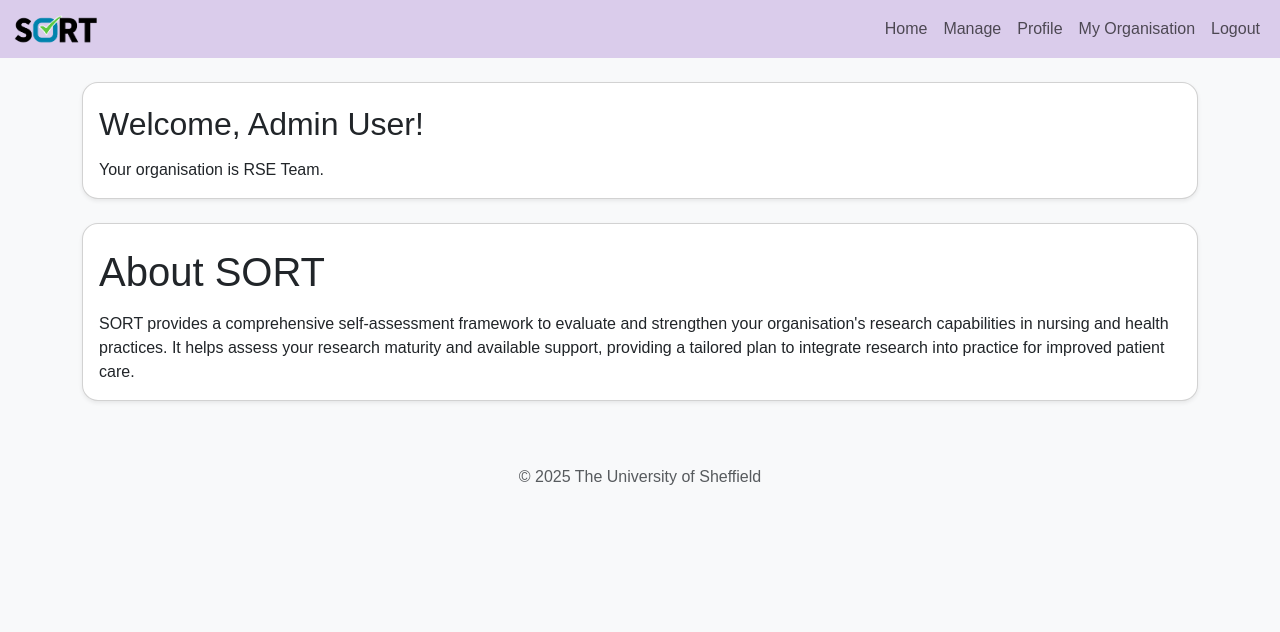
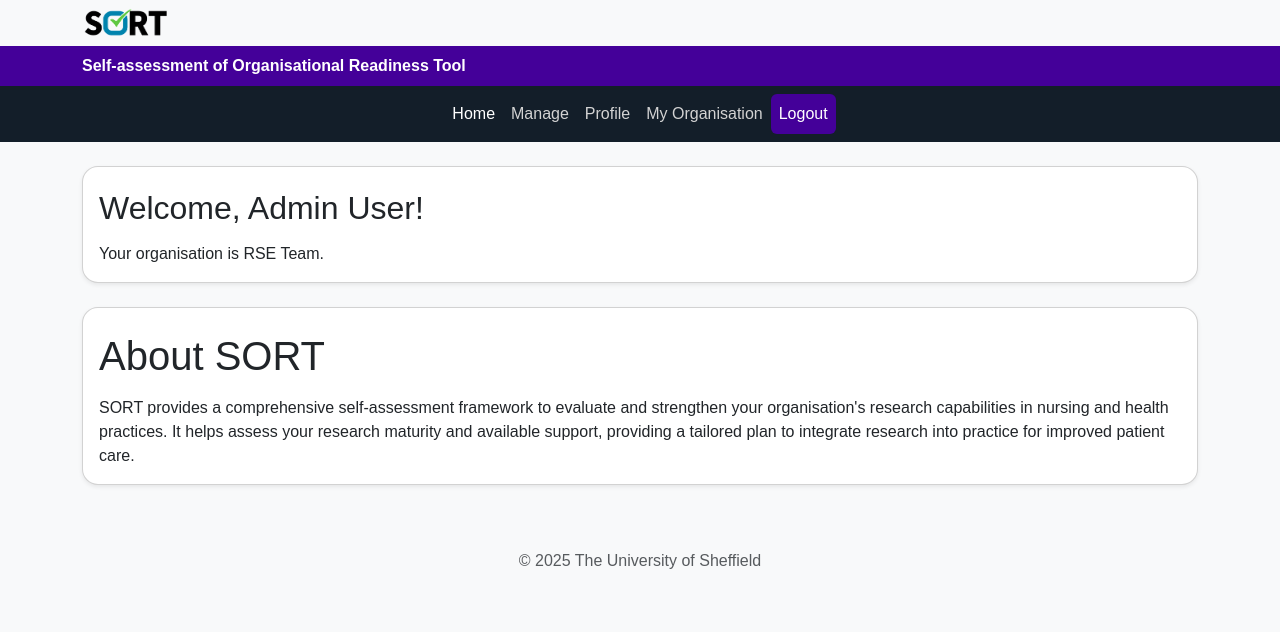
Before and after one commit to RSE-Sheffield/SORT, a Django app: page / in a window 1280 px wide. Shown: the top 632 px of the page. Run offline with Django 5.2, Linux system fonts and the light colour scheme; a user stored in the database is signed in; data comes from the database, SQL or seed files in the repository; some libraries are stand-ins or nearby versions.

Commit message:
adding uos style header and navbar

```diff
--- a/static/css/base.css
+++ b/static/css/base.css
@@ -1,6 +1,7 @@
 :root {
     --primary-colour: #440099;
     --primary-bg-colour: #DACCEB;
+    --primary-dark-colour: #131e29;
 }
 
 body {
@@ -16,14 +17,24 @@ header {
     z-index: 1000;
 }
 
-.navbar {
-    background-color: var(--primary-bg-colour);
+.subheader {
+    color: white;
+    background-color: var(--primary-colour);
+    font-weight: bold;
+
+}
+
+.navbar, .navbar a {
+    background-color: var(--primary-dark-colour);
+    color: lightgrey;
+    /* filter: brightness(0.8); */
 }
 
 .nav-link:hover,
 .nav-link.active {
-    color: black !important;
-    filter: brightness(0.8);
+    color: white !important;
+    /* font-weight: bold; */
+    filter: brightness(1.0);
 }
 
 
@@ -87,8 +98,10 @@ h1, h2, h3, h4, h5, h6 {
 }
 
 .btn-primary {
-    background-color: #6933AD !important;
-    border-color: #6933AD !important;
+    /* background-color: #6933AD !important;
+    border-color: #6933AD !important; */
+    background-color: var(--primary-colour) !important;
+    border-color: var(--primary-colour) !important;
 }
 
 .btn-primary:hover {
--- a/static/templates/base.html
+++ b/static/templates/base.html
@@ -17,10 +17,28 @@
         {% block extra_css %}{% endblock %}
     </head>
     <body>
-        <nav class="navbar navbar-expand-lg navbar-light">
-            <div class="container-fluid">
-                {% url 'home' as home_url %}
-                <a class="navbar-brand" href="{{ home_url }}"><img src="/static/images/sort_logo_placeholder.png" alt="Self-assessment of organisational readiness tool logo" height="30rem" /></a>
+
+        <header>
+            <div class="px-3 py-2 bg-light">
+                <div class="container">
+                    <div class="d-flex flex-wrap align-items-center justify-content-center justify-content-lg-start">
+                        {% url 'home' as home_url %}
+                        <a class="navbar-brand" href="{{ home_url }}"><img src="/static/images/sort_logo_placeholder.png" alt="Self-assessment of organisational readiness tool logo" height="30rem" /></a>
+                    </div>
+                </div>
+            </div>
+            <div class="px-3 py-2 subheader">
+                <div class="container">
+                    <div class="d-flex flex-wrap align-items-center justify-content-center justify-content-lg-start">
+                        Self-assessment of Organisational Readiness Tool
+                    </div>
+                </div>
+            </div>
+        </header>
+
+
+        <nav class="navbar navbar-expand navbar-dark">
+            <div class="container d-flex flex-wrap">
                 <button class="navbar-toggler"
                         type="button"
                         data-bs-toggle="collapse"
@@ -33,7 +51,7 @@
                 <div class="collapse navbar-collapse" id="navbarNav">
                     <ul class="navbar-nav ms-auto">
                         <li class="nav-item">
-                            <a class="nav-link {% if request.path == invite_url %}active{% endif %}" href="{{ home_url }}">Home</a>
+                            <a class="nav-link {% if request.path == '/' %}active{% endif %}" href="{{ home_url }}">Home</a>
                         </li>
                         <li class="nav-item">
                             <a class="nav-link {% if '/invite' in request.path %}active{% endif %}" href="{% url 'invite' %}">Manage</a>
@@ -50,14 +68,16 @@
                                 {% if '/completion' in request.path %}active{% endif %}"
                                 href="{% url 'myorganisation' %}">My Organisation</a>
                         </li>
+                    </ul>
+                    <ul class="navbar-nav me-auto">
                         {% if user.is_authenticated %}
                             <li class="nav-item">
                                 <form id="logout-form"
-                                      action="{% url 'logout' %}"
-                                      method="POST"
-                                      style="display: inline">
+                                    action="{% url 'logout' %}"
+                                    method="POST"
+                                    style="display: inline">
                                     {% csrf_token %}
-                                    <button type="submit" class="nav-link btn btn-link">Logout</button>
+                                    <button type="submit" class="nav-link btn btn-link btn-primary">Logout</button>
                                 </form>
                             </li>
                         {% endif %}
@@ -65,6 +85,8 @@
                 </div>
             </div>
         </nav>
+
+
         <main>
             <div class="card-body">
                 {% if messages %}
```
